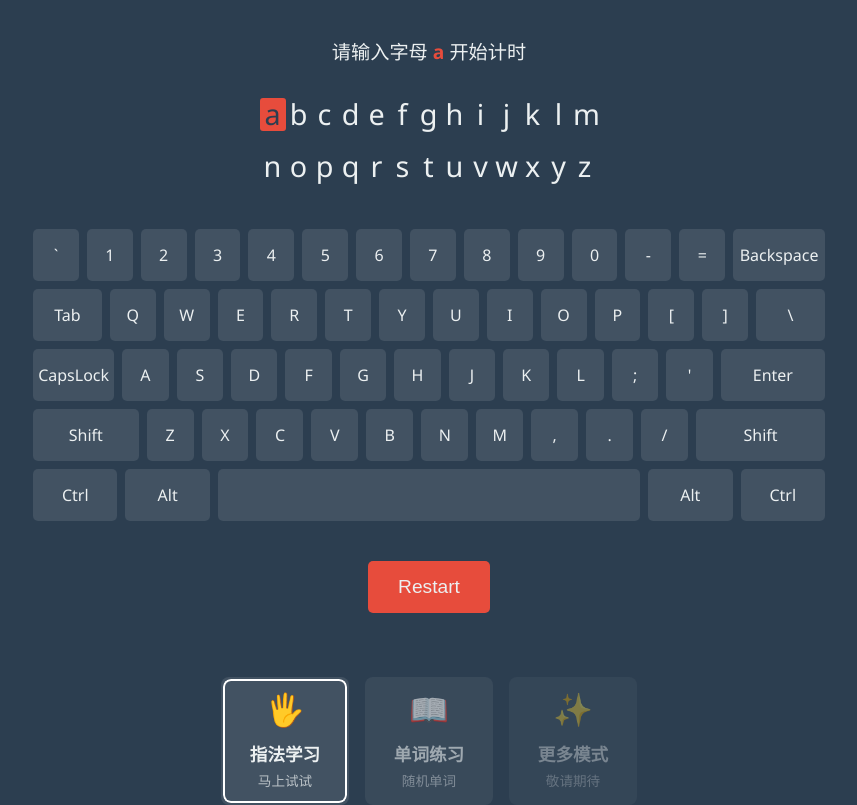
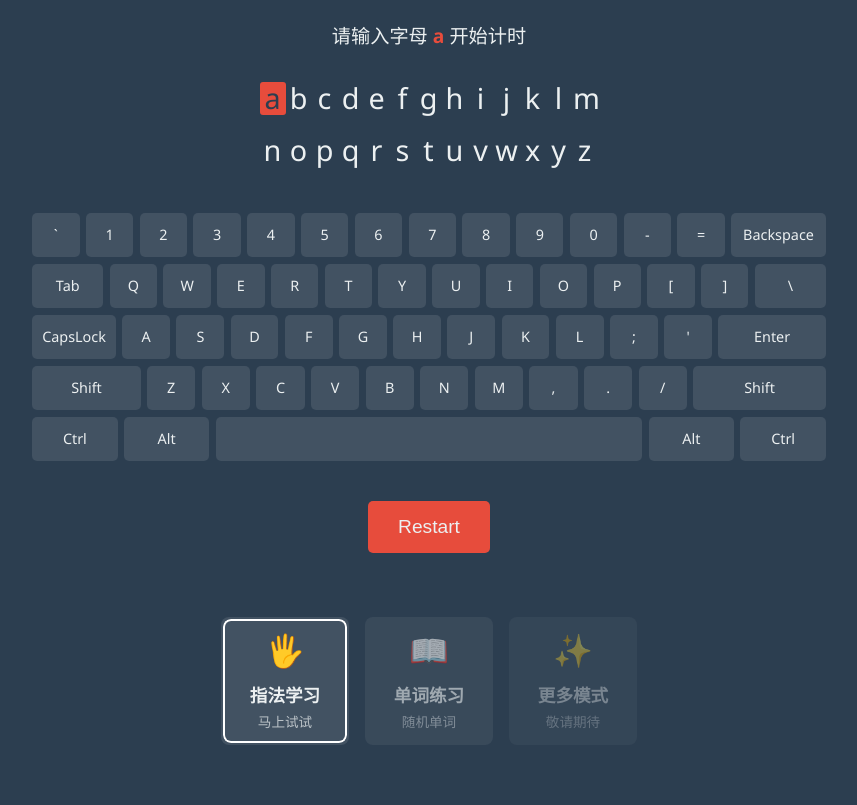
Before and after one commit to reorxxx/type, a plain HTML site: page index.html in a window 1280 px wide. Shown: the part 91-896 px from the top of the page, without its empty margins (211-1068 px from the left). After the commit the page ends 836 px from the top, so only its background shows below. Drawn offline with Linux system fonts and the light colour scheme.

Commit message:
Add files via upload

```diff
--- a/index.html
+++ b/index.html
@@ -41,7 +41,7 @@ body {
 .stats {
     display: flex;
     justify-content: space-around;
-    margin-bottom: 2.5rem; /* 40px / 16px */
+    margin-bottom: 1.5rem; /* Reduced */
     font-size: 1.5rem;
 }
 
@@ -52,7 +52,7 @@ body {
 
 #text-display {
     font-size: 1.8rem;
-    margin-bottom: 2.5rem; /* 40px / 16px */
+    margin-bottom: 1.5rem; /* Reduced */
     line-height: 1.6;
     letter-spacing: 0.0625rem; /* 1px / 16px */
 }
@@ -210,7 +210,7 @@ body {
 
 .keyboard-row {
     display: flex;
-    margin-bottom: 0.5rem; /* 8px / 16px */
+    margin-bottom: 0.4rem; /* Reduced */
 }
 
 .keyboard-row:nth-child(2) { }
@@ -227,11 +227,11 @@ body {
     display: flex;
     align-items: center;
     justify-content: center;
-    padding: 0.9375rem 0; /* 15px / 16px */
-    margin: 0 0.25rem; /* 4px / 16px */
+    padding: 0.8rem 0; /* Reduced */
+    margin: 0 0.2rem; /* Reduced */
     flex-grow: 1;
     flex-basis: 0;
-    font-size: 1rem;
+    font-size: 0.9rem; /* Reduced */
 }
 
 .key.active {
```
